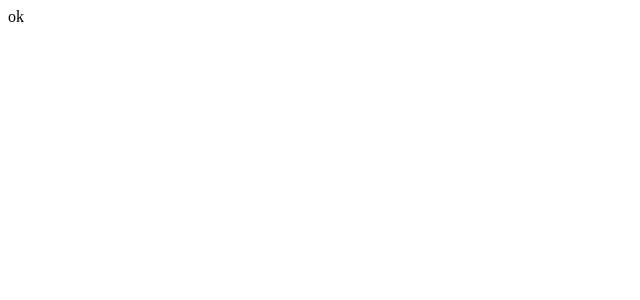
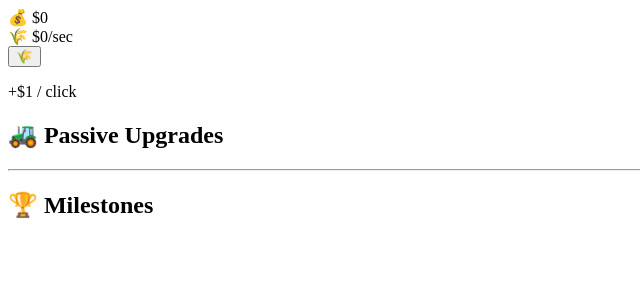
Before and after one commit to KyleToan/Farming-Game, a Flask app: page / in a window 1280 px wide. Before the commit the part shown is almost empty. Shown: the top 300 px of the page, without its empty margins (0-640 px from the left). Run offline with Flask 3, Linux system fonts and the light colour scheme.

Commit message:
feat: add HTML skeleton and empty static file stubs

```diff
--- a/templates/index.html
+++ b/templates/index.html
@@ -1,2 +1,56 @@
 <!DOCTYPE html>
-<html><body>ok</body></html>
+<html lang="en">
+<head>
+    <meta charset="UTF-8">
+    <meta name="viewport" content="width=device-width, initial-scale=1.0">
+    <title>Harvest Valley</title>
+    <link rel="preconnect" href="https://fonts.googleapis.com">
+    <link href="https://fonts.googleapis.com/css2?family=VT323&display=swap" rel="stylesheet">
+    <link rel="stylesheet" href="{{ url_for('static', filename='style.css') }}">
+</head>
+<body>
+
+    <!-- Fixed header: money counter + passive income rate -->
+    <header id="header">
+        <div id="money-display">💰 <span id="money-counter">$0</span></div>
+        <div id="income-display">🌾 <span id="income-counter">$0/sec</span></div>
+        <div id="prestige-display" style="display:none">⭐ Prestige: <span id="prestige-count">0</span></div>
+    </header>
+
+    <!-- Main game area: harvest panel (left) + shop sidebar (right) -->
+    <div id="game-container">
+
+        <!-- Left: harvest button + rebirth button -->
+        <div id="harvest-panel">
+            <div id="harvest-btn-wrapper">
+                <button id="harvest-btn" onclick="handleHarvest(event)">🌾</button>
+                <p id="click-value-display">+$1 / click</p>
+            </div>
+            <button id="rebirth-btn" onclick="confirmPrestige()" style="display:none">
+                ✨ Rebirth
+            </button>
+        </div>
+
+        <!-- Right: scrollable shop sidebar -->
+        <div id="shop-sidebar">
+            <div class="shop-section">
+                <h2 class="shop-title">🚜 Passive Upgrades</h2>
+                <div id="passive-upgrades-list"></div>
+            </div>
+            <hr class="shop-divider">
+            <div class="shop-section">
+                <h2 class="shop-title">🏆 Milestones</h2>
+                <div id="milestone-upgrades-list"></div>
+            </div>
+        </div>
+
+    </div>
+
+    <!-- Scripts loaded in dependency order -->
+    <script src="{{ url_for('static', filename='upgrades.js') }}"></script>
+    <script src="{{ url_for('static', filename='prestige.js') }}"></script>
+    <script src="{{ url_for('static', filename='save.js') }}"></script>
+    <script src="{{ url_for('static', filename='game.js') }}"></script>
+
+</body>
+</html>
```
Also changed, not shown: static/game.js (added), static/prestige.js (added), static/save.js (added), static/style.css (added), static/upgrades.js (added).
